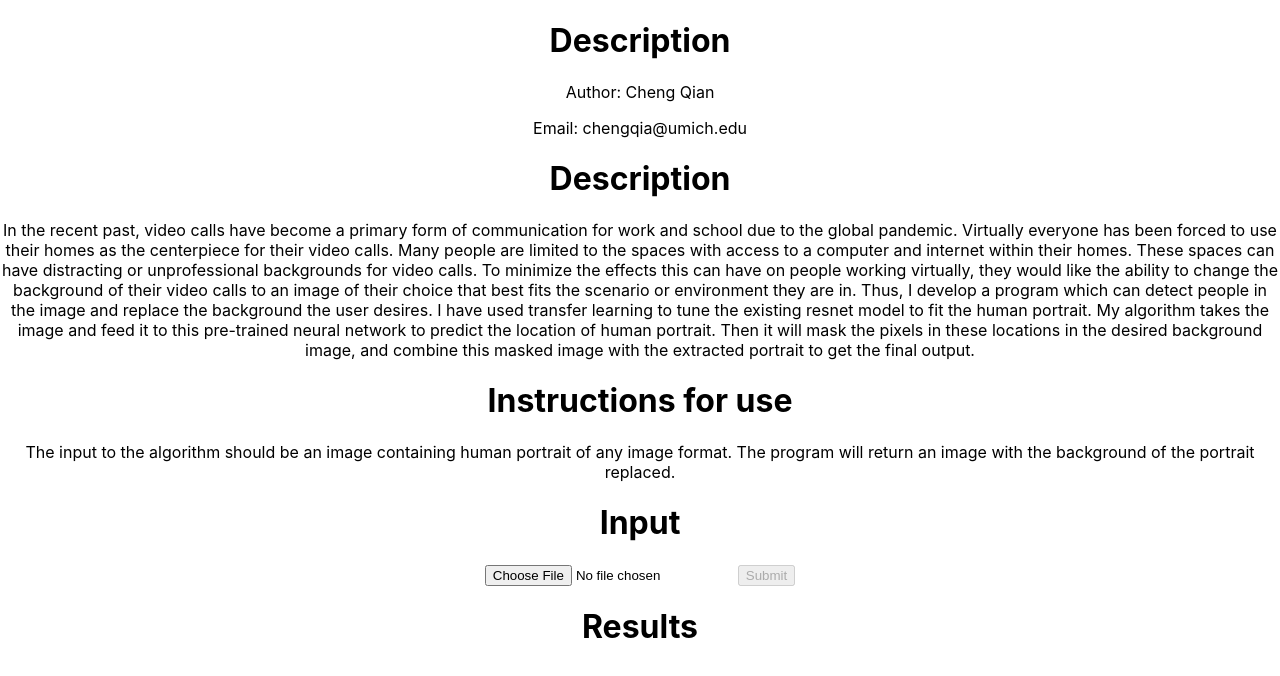
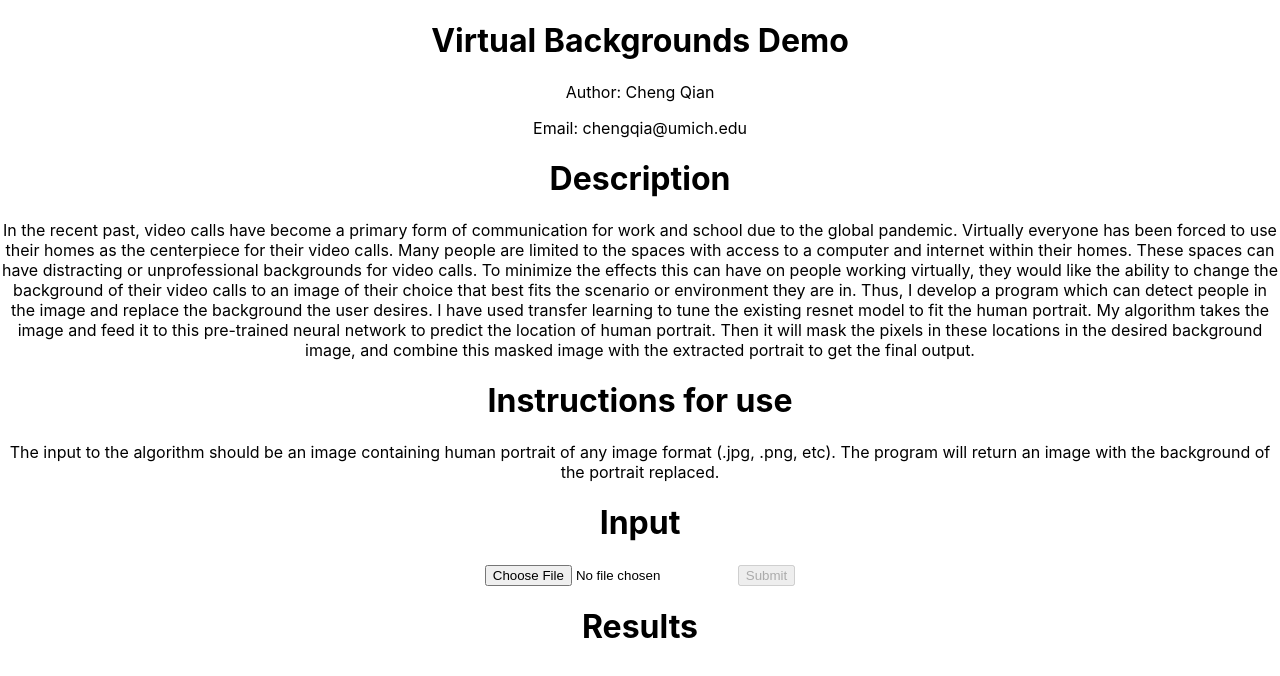
Before and after one commit to qiancheng99/EECS605-Module7, a React (Create React App) app: page / in a window 1280 px wide. Shown: the top 676 px of the page. Built offline with nearby package versions, Linux system fonts and the light colour scheme.

Commit message:
Update App.js

```diff
--- a/src/App.js
+++ b/src/App.js
@@ -100,7 +100,7 @@ function App() {
   return (
     <div className="App">
       <div className="Virtual Backgrounds Demo">
-        <h1>Description</h1>
+        <h1>Virtual Backgrounds Demo</h1>
         <p>Author: Cheng Qian</p>
         <p>Email: chengqia@umich.edu</p>
       </div>
@@ -110,7 +110,7 @@ function App() {
       </div>
       <div className="Instructions for use">
         <h1>Instructions for use</h1>
-        <p>The input to the algorithm should be an image containing human portrait of any image format. The program will return an image with the background of the portrait replaced. </p>
+        <p>The input to the algorithm should be an image containing human portrait of any image format (.jpg, .png, etc). The program will return an image with the background of the portrait replaced. </p>
       </div>
       <div className="Input">
         <h1>Input</h1>
```
